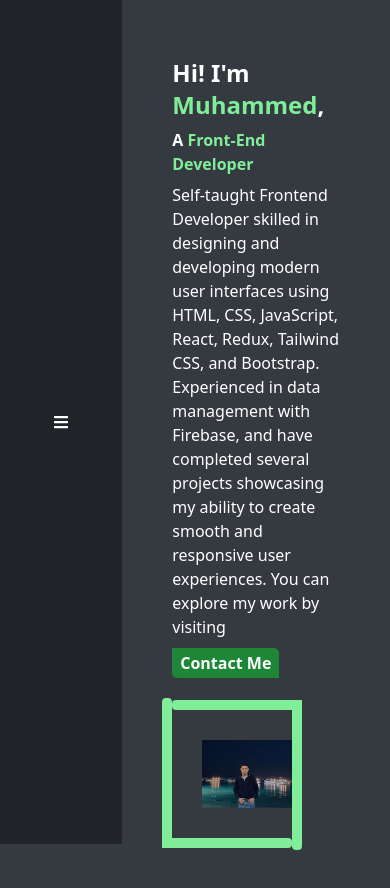
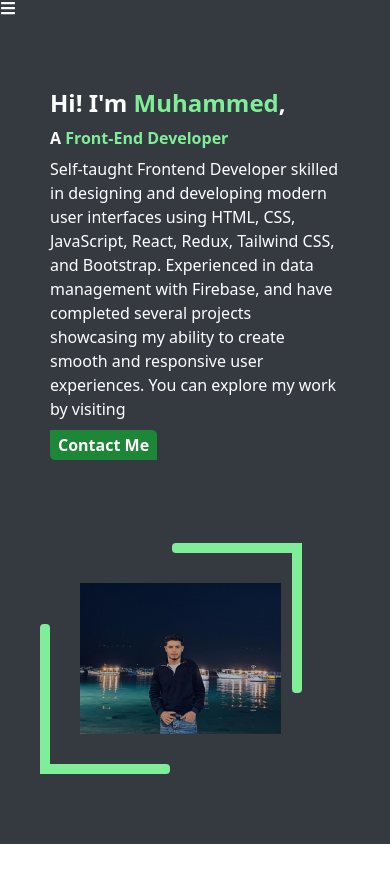
Before and after one commit to MuhammedAhmed09/My-Portfolio, a React (Vite) app: page / in a window 390 px wide. After the commit the page ends 844 px from the top, so only its background shows below. Built offline with nearby package versions, Linux system fonts and the light colour scheme.

Commit message:
update responsive

```diff
--- a/src/App.css
+++ b/src/App.css
@@ -12,6 +12,11 @@ body {
 
 .nav, .about, .contact {
   padding: 50px;
+}
+
+.myCv, .nav, .about, .contact {
+   margin-left: 200px;
+  min-height: 100vh;
 }
 
 /* Nav */
@@ -30,11 +35,12 @@ body {
 
 .sideNav {
   width: 200px;
+  height: 100vh;
+  z-index: 9;
   background-color: #212529;
   color: #fff;
   padding: 0 2%;
-  position: relative;
-  height: 100vh;
+  position: fixed;
   align-items: center;
   display: flex;
   justify-content: center;
@@ -75,6 +81,29 @@ ul li p{
 
   .bars {
     display: block;
+    position: fixed;
+    z-index: 1000;
+  }
+
+  .sideNav {
+    display: none;
+  }
+
+  .nav, .about, .contact {
+    margin-left: 0;
+  }
+
+  .openSideNav {
+    width: 100%;
+    height: 100%;
+    background-color: #21252998;
+    color: #fff;
+    padding: 0 2%;
+    position: fixed;
+    z-index: 999;
+    align-items: center;
+    display: flex;
+    justify-content: center;
   }
 }
 
--- a/src/App.jsx
+++ b/src/App.jsx
@@ -1,4 +1,4 @@
-import { BrowserRouter, Route, Routes } from 'react-router-dom'
+import { Route, Routes } from 'react-router-dom'
 import './App.css'
 import SideNav from './Components/SideNav'
 import Home from './Components/Links/Home'
@@ -6,10 +6,11 @@ import About from './Components/Links/About'
 import Contact from './Components/Links/Contact'
 import MyCv from './Components/Links/MyCv'
 
+
 function App() {
 
   return (
-    <div className=' flex h-full overflow-hidden bg-[#343a40] text-white'>
+    <div className='flex overflow-hidden bg-[#343a40] text-white'>
       <SideNav/>
       <Routes>
         <Route path='/' element={<Home />}/>
--- a/src/Components/Links/About.jsx
+++ b/src/Components/Links/About.jsx
@@ -3,7 +3,7 @@ import { Link } from 'react-router-dom'
 
 const About = () => {
   return (
-    <div className='about w-full grid items-center text-left '>
+    <section className='about w-full grid items-center text-left '>
       <div>
         <p className='text-2xl font-bold text-[#80ed99]'>About Me</p>
         <p className='font-bold'>I'm <span className='text-[#80ed99]'>Muhammed</span>, A <span className='text-[#80ed99]'>Front-End Developer</span></p>
@@ -34,7 +34,7 @@ const About = () => {
           </ul>
         </div>
       </div>
-    </div>
+    </section>
   )
 }
 
--- a/src/Components/Links/Contact.jsx
+++ b/src/Components/Links/Contact.jsx
@@ -40,7 +40,7 @@ const Contact = () => {
 
 
   return (
-    <div className='contact'>
+    <section className='contact'>
       <p className='text-2xl place-self-center p-contact font-bold text-[#80ed99]'>Contact Me</p>
       <div className='grid md:grid-cols-2'>
         <div className='md:w-2/3 flex flex-col items-center'>
@@ -89,7 +89,7 @@ const Contact = () => {
           </div>
         </div>
       </div>
-    </div>
+    </section>
   )
 }
 
--- a/src/Components/Links/Home.jsx
+++ b/src/Components/Links/Home.jsx
@@ -3,7 +3,7 @@ import { Link } from 'react-router-dom'
 
 const Home = () => {
   return (
-    <div className='nav w-full grid md:grid-cols-2 gap-8 items-center text-left'>
+    <section className='nav w-full grid md:grid-cols-2 gap-8 items-center text-left'>
       <div>
         <p className='font-bold text-2xl'>Hi! I'm <span className='text-[#80ed99]'>Muhammed</span>,</p>
         <p className='font-bold'>A <span className='text-[#80ed99]'>Front-End Developer</span></p>
@@ -23,7 +23,7 @@ const Home = () => {
           <hr className='w-[10px] h-[120px] rounded-bl-sm bg-[#80ed99] border-none rounded-br-sm'/>
         </div>
       </div>
-    </div>
+    </section>
   )
 }
 
--- a/src/Components/Links/MyCv.jsx
+++ b/src/Components/Links/MyCv.jsx
@@ -3,9 +3,9 @@ import cv from "../../assets/Muhammad-Ahmad-FlowCV-Resume-20250222.pdf";
 
 const MyCv = () => {
   return (
-    <div className='w-full max-h-max myCv'>
+    <section className='w-full max-h-max myCv'>
       <iframe src={cv} className='w-full h-full'></iframe>
-    </div>
+    </section>
   )
 }
 
--- a/src/Components/SideNav.jsx
+++ b/src/Components/SideNav.jsx
@@ -17,11 +17,11 @@ const SideNav = () => {
       const [selectIndex, setSelectIndex] = useState(0);
       const [isOpen, setIsOpen] = useState(false);
 
+
+
       return (
-        <div className='sideNav'>
-            <div className='bars'>
-            {!isOpen ? (<i onClick={() => setIsOpen(true)}><FaBars /></i>) : (<i onClick={() => setIsOpen(false)}><IoMdClose /></i>)}
-            </div>
+        <>
+        <div className= {isOpen? 'openSideNav' : 'sideNav'}>
           {Links.length === 0 && <p>Nav not found</p>}
           <ul className={isOpen ? "show" : "hide"}>
               {Links.map((link, index) =>
@@ -29,6 +29,10 @@ const SideNav = () => {
               )}
           </ul>
         </div>
+        <div className='bars'>
+          {!isOpen ? (<i onClick={() => setIsOpen(true)} ><FaBars /></i>) : (<i onClick={() => setIsOpen(false)} ><IoMdClose style={{position: 'relative', fontWeight: 'bold', fontSize: '20px', }}/></i>)}
+        </div>
+        </>
       )
     }
 
```
Lines whose indentation alone changed are shown as unchanged.
